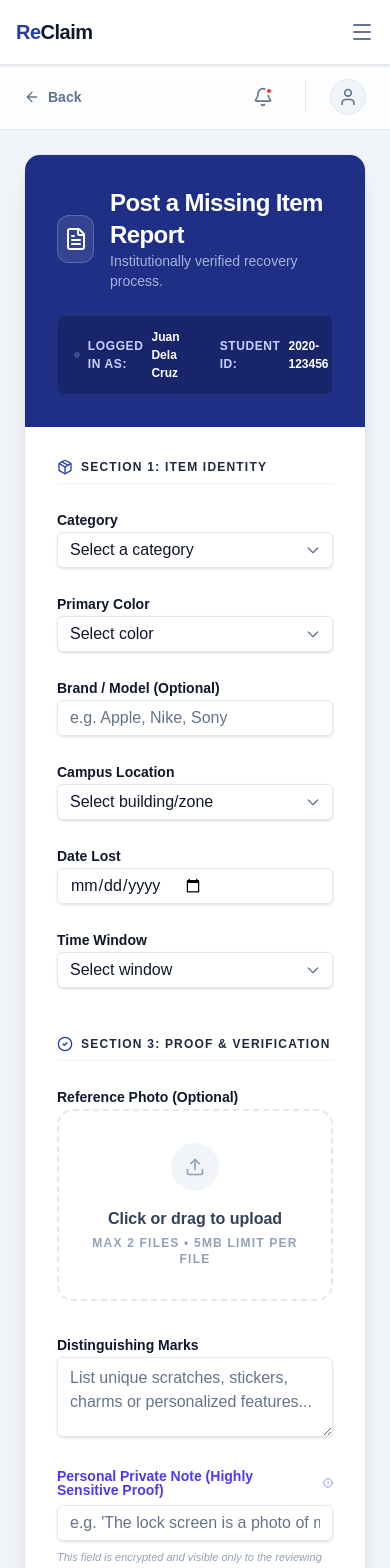
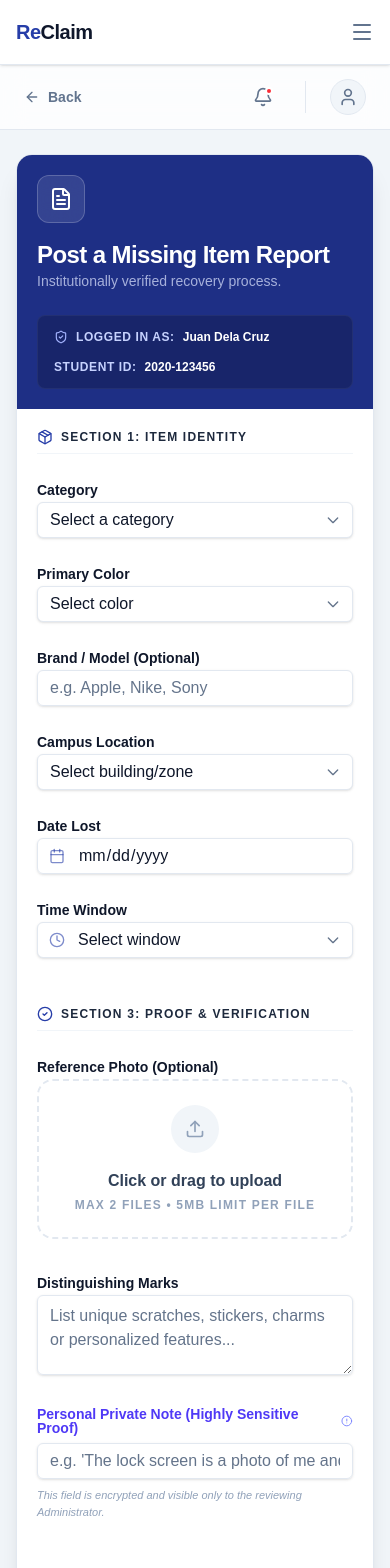
Before and after one commit to ArinGitPort/ReClaim, a React (Vite) app: page /report-lost in a window 390 px wide. Shown: the top 1568 px of the page. Built offline with nearby package versions, Linux system fonts and the light colour scheme.

Commit message:
Add report modal

```diff
--- a/src/components/Sidebar.tsx
+++ b/src/components/Sidebar.tsx
@@ -32,7 +32,7 @@ export function Sidebar() {
         <button
           onClick={() => setIsCollapsed(!isCollapsed)}
           className={cn(
-            "p-2 text-white/70 hover:text-white transition-colors rounded-md hover:bg-white/10 shadow-sm border border-transparent hover:border-white/20",
+            "p-2 text-indigo-100 bg-[#263DA8]/40 hover:bg-[#263DA8]/60 transition-all rounded-lg shadow-sm border border-white/10 hover:border-white/30 active:scale-95",
             isCollapsed && "mx-auto"
           )}
           aria-label="Toggle sidebar"
--- a/src/features/auth/LoginForm.tsx
+++ b/src/features/auth/LoginForm.tsx
@@ -1,7 +1,7 @@
 import React, { useState } from "react"
 import { Input } from "@/components/ui/Input"
 import { Button } from "@/components/ui/Button"
-import { ShieldCheck, User, Lock } from "lucide-react"
+import { User, Lock } from "lucide-react"
 
 export function LoginForm() {
   const [email, setEmail] = useState("")
--- a/src/features/reports/ReportLostForm.tsx
+++ b/src/features/reports/ReportLostForm.tsx
@@ -1,5 +1,5 @@
 import React, { useState, useRef } from "react"
-import { Package, Laptop, Wallet, FileText, CheckCircle2, Loader2, Upload, ShieldCheck, AlertCircle } from "lucide-react"
+import { Package, Laptop, Wallet, FileText, CheckCircle2, Loader2, Upload, ShieldCheck, AlertCircle, Calendar, Clock } from "lucide-react"
 import { Button } from "@/components/ui/Button"
 import { Input } from "@/components/ui/Input"
 import { Select } from "@/components/ui/Select"
@@ -54,8 +54,8 @@ export function ReportLostForm() {
     <>
       <form onSubmit={handleSubmit} className="bg-white rounded-2xl border border-slate-200 shadow-xl overflow-hidden mb-12">
         {/* Form Header */}
-        <div className="bg-[#1E2F85] p-8 text-white">
-          <div className="flex items-center gap-4 mb-2">
+        <div className="bg-[#1E2F85] p-5 sm:p-8 text-white">
+          <div className="flex flex-col sm:flex-row items-start sm:items-center gap-4 mb-2">
             <div className="w-12 h-12 bg-white/10 backdrop-blur-md rounded-xl flex items-center justify-center border border-white/20">
               <FileText className="w-6 h-6 text-white" />
             </div>
@@ -66,13 +66,13 @@ export function ReportLostForm() {
           </div>
 
           {/* Session Info Bar */}
-          <div className="mt-6 flex items-center gap-4 py-3 px-4 bg-black/20 rounded-lg border border-white/5 text-[12px]">
+          <div className="mt-6 flex flex-col sm:flex-row items-start sm:items-center gap-3 sm:gap-4 py-3 px-4 bg-black/20 rounded-lg border border-white/5 text-[12px]">
             <div className="flex items-center gap-2">
               <ShieldCheck className="w-3.5 h-3.5 text-indigo-300" />
               <span className="text-indigo-200 uppercase font-bold tracking-wider">Logged in as:</span>
               <span className="font-semibold">{user?.name}</span>
             </div>
-            <div className="w-px h-3 bg-white/10" />
+            <div className="hidden sm:block w-px h-3 bg-white/10" />
             <div className="flex items-center gap-2">
               <span className="text-indigo-200 uppercase font-bold tracking-wider">Student ID:</span>
               <span className="font-semibold">{user?.studentId}</span>
@@ -80,7 +80,7 @@ export function ReportLostForm() {
           </div>
         </div>
 
-        <div className="p-8 space-y-12">
+        <div className="p-5 sm:p-8 space-y-12">
           {/* Section 1: Item Identity */}
           <section className="space-y-6">
             <div className="flex items-center gap-2 pb-2 border-b border-slate-100">
@@ -143,17 +143,38 @@ export function ReportLostForm() {
 
               <div className="space-y-2">
                 <Label htmlFor="date">Date Lost</Label>
-                <Input type="date" id="date" name="date" required value={formData.date} onChange={handleInputChange} />
+                <div className="relative group">
+                  <Calendar className="absolute left-3 top-1/2 -translate-y-1/2 w-4 h-4 text-brand/60 group-hover:text-brand transition-colors pointer-events-none z-10" />
+                  <Input
+                    type="date"
+                    id="date"
+                    name="date"
+                    required
+                    className="pl-10 custom-date-input relative z-20"
+                    value={formData.date}
+                    onChange={handleInputChange}
+                  />
+                </div>
               </div>
               <div className="space-y-2">
                 <Label htmlFor="time">Time Window</Label>
-                <Select id="time" name="time" required value={formData.time} onChange={handleInputChange}>
+                <div className="relative group">
+                  <Clock className="absolute left-3 top-1/2 -translate-y-1/2 w-4 h-4 text-brand/60 group-hover:text-brand transition-colors pointer-events-none z-10" />
+                  <Select
+                    id="time"
+                    name="time"
+                    required
+                    className="pl-10"
+                    value={formData.time}
+                    onChange={handleInputChange}
+                  >
                     <option value="">Select window</option>
                     <option value="morning">Morning (6AM - 12PM)</option>
                     <option value="afternoon">Afternoon (12PM - 5PM)</option>
                     <option value="evening">Evening (5PM - 9PM)</option>
                     <option value="night">Late Night (9PM - 6AM)</option>
                   </Select>
+                </div>
               </div>
             </div>
           </section>
@@ -216,7 +237,7 @@ export function ReportLostForm() {
                 <Label>Reference Photo (Optional)</Label>
                 <div
                   onClick={() => fileInputRef.current?.click()}
-                  className="group border-2 border-dashed border-slate-200 rounded-2xl p-8 hover:border-brand hover:bg-brand/[0.02] transition-all cursor-pointer text-center"
+                  className="group border-2 border-dashed border-slate-200 rounded-2xl p-6 sm:p-8 hover:border-brand hover:bg-brand/[0.02] transition-all cursor-pointer text-center"
                 >
                   <input type="file" className="hidden" ref={fileInputRef} accept="image/*" multiple />
                   <div className="w-12 h-12 bg-slate-100 group-hover:bg-brand/10 rounded-full flex items-center justify-center mx-auto mb-4 transition-colors">
--- a/src/index.css
+++ b/src/index.css
@@ -1,4 +1,16 @@
 @import "tailwindcss";
+/* Custom Date Input Styling */
+.custom-date-input::-webkit-calendar-picker-indicator {
+  position: absolute;
+  left: 0;
+  top: 0;
+  width: 100%;
+  height: 100%;
+  margin: 0;
+  padding: 0;
+  cursor: pointer;
+  opacity: 0;
+}
 @import "tw-animate-css";
 @import "shadcn/tailwind.css";
 @import "@fontsource-variable/geist";
--- a/src/pages/ReportLostPage.tsx
+++ b/src/pages/ReportLostPage.tsx
@@ -8,7 +8,7 @@ export function ReportLostPage() {
       <TopNavBar title="Report a Missing Item" />
 
       <div className="flex-1 overflow-y-auto">
-        <div className="max-w-[1600px] mx-auto flex flex-col lg:flex-row gap-8 p-6 lg:p-8 pb-24">
+        <div className="max-w-[1600px] mx-auto flex flex-col lg:flex-row gap-8 px-4 py-6 sm:p-8 pb-24">
 
           {/* Main Form Area */}
           <div className="flex-1 flex justify-center">
```
Lines whose indentation alone changed are shown as unchanged.
